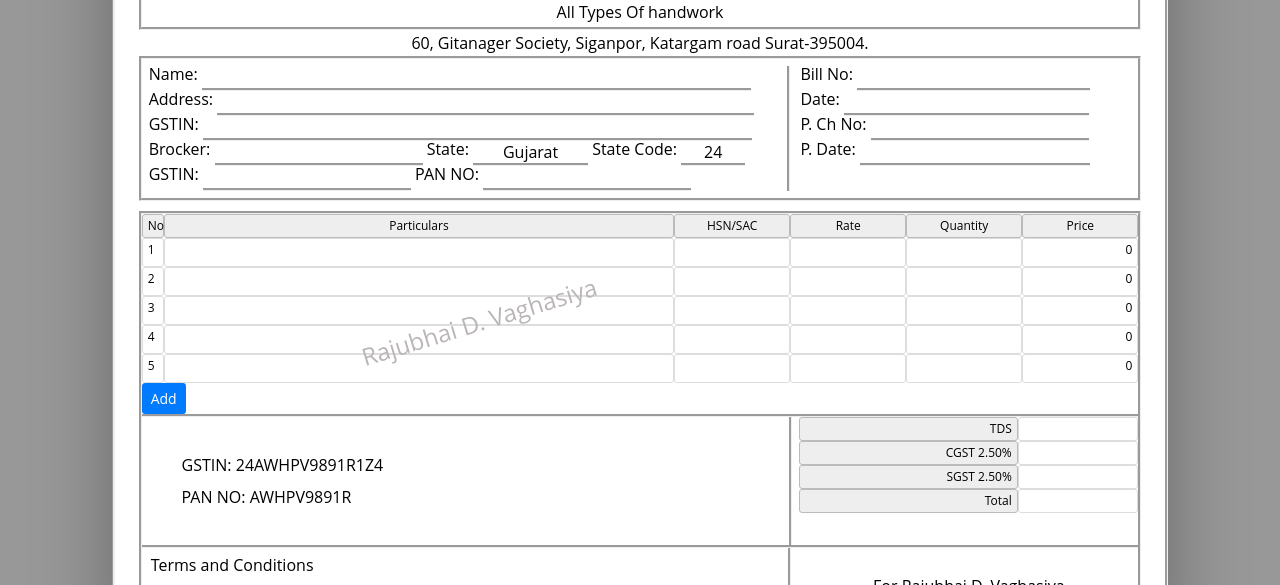
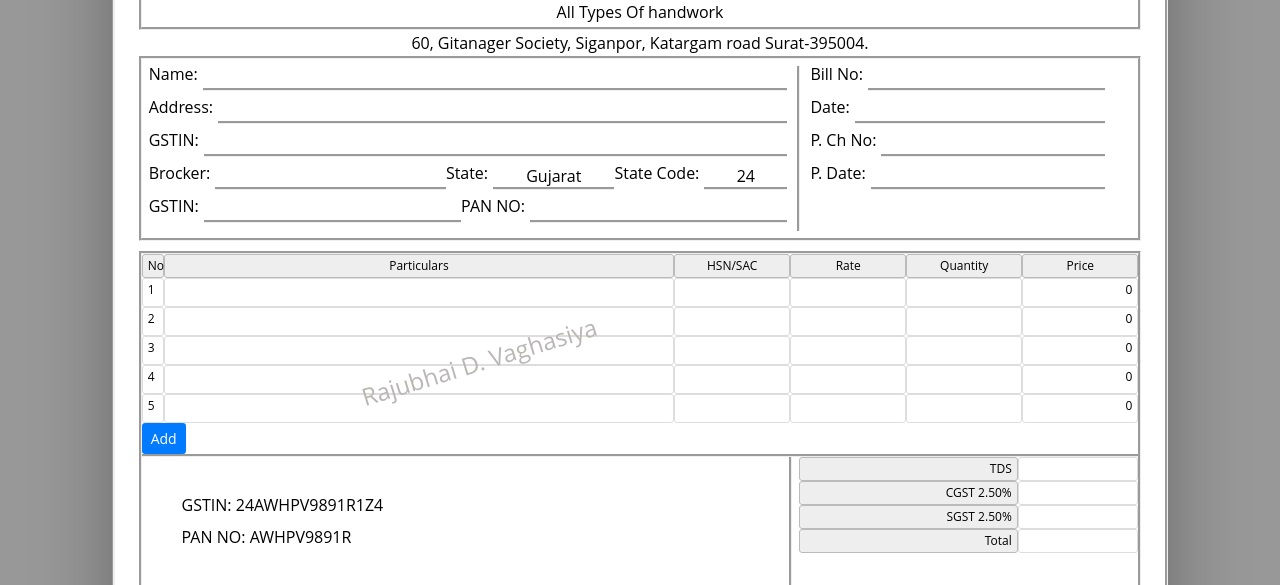
Before and after one commit to mangukiya-ketan/invoice-management, a plain HTML site: page index.html in a window 1280 px wide. Shown: the part 198-783 px from the top of the page. Drawn offline with nearby package versions, Linux system fonts and the light colour scheme.

Commit message:
Fixed the design issue

```diff
--- a/index.html
+++ b/index.html
@@ -93,6 +93,17 @@
            z-index: 1;
            font-size: x-large;
       }
+      .input_space input{
+        margin-bottom: 8px;
+        margin-left: 5px
+      }
+
+      .display-flex {
+        display: flex;
+      }
+      .display-flex-grow {
+        flex-grow: 1;
+      }
       @media print {
       * { -webkit-print-color-adjust: exact; }
       html { background: none; padding: 0; }
@@ -117,34 +128,56 @@
       <h4 style="text-align:center;padding:5px"> 60, Gitanager Society, Siganpor, Katargam road Surat-395004. </h4>
     </div>
 
-		<div style="border:groove;display:flex;flex-wrap:wrap;margin-bottom: 1% ;padding:7px">
-			<div style="margin-right: 10px;width:65%;border-right:groove">
-					<label>Name:</label>
-					<input type="text" style='border-bottom:groove;width:86%'><br/>
-					<label>Address:</label>
-					<input type="text" style='border-bottom:groove;width:84%'><br/>
+		<div class="input_space" style="border:groove;display:flex;flex-wrap:wrap;margin-bottom: 1% ;padding:7px">
+			<div style="padding-right: 10px;width:65%;border-right:groove;">
+        <div class="display-flex">
+          <label>Name:</label>
+          <input type="text" style='border-bottom:groove;' class="display-flex-grow"><br/>
+        </div>
+        <div class="display-flex">
+        	<label>Address:</label>
+					<input type="text" style='border-bottom:groove;' class="display-flex-grow"><br/>
+        </div>
+        <div class="display-flex">
 					<label>GSTIN:</label>
-					<input type="text" style='border-bottom:groove;width: 86%	'>
+					<input type="text" style='border-bottom:groove;' class="display-flex-grow">
+        </div>
+        <div class="display-flex">
 					<label>Brocker:</label>
-					<input type="text" style='border-bottom:groove;'>
+					<input type="text" style='border-bottom:groove;' class="display-flex-grow">
 					<label>State: </label>
-					<input type="text" value="Gujarat" style='border-bottom:groove;width:18%;text-align:center'>
+					<input type="text" value="Gujarat" style='border-bottom:groove;width:19%;text-align:center'>
 					<label>State Code: </label>
-					<input type="text" value="24" style='border-bottom:groove;width:10%;text-align:center'>
-					<label>GSTIN: </label>
-					<input type='text' style='border-bottom:groove'>
-					<label> PAN NO: </label>
-					<input type='text' style='border-bottom:groove'><br/>
+          <input type="text" value="24" style='border-bottom:groove;width:13%;text-align:center'>
+        </div>
+        <div style="display:flex;">
+          <div class="display-flex display-flex-grow">
+            <label>GSTIN: </label>
+            <input type='text' style='border-bottom:groove' class="display-flex-grow">
+          </div>
+          <div class="display-flex display-flex-grow">
+            <label> PAN NO: </label>
+            <input type='text' style='border-bottom:groove' class="display-flex-grow"><br/>
+          </div>
+        </div>
 			</div>
-			<div style="width:30%">
-				<label class="extra_space">Bill No:</label>
-				<input type="text" style='border-bottom:groove;width:79%'><br/>
-				<label class="extra_space">Date:</label>
-				<input type="text" style='border-bottom:groove;width:83%'><br/>
-				<label class="extra_space">P. Ch No:</label>
-				<input type="text" style='border-bottom:groove;width: 74%	'>
-				<label class="extra_space">P. Date:</label>
-				<input type="text" style='border-bottom:groove;width: 78%	'>
+			<div style="padding-left: 10px;width:30%">
+        <div class="display-flex">
+  				<label>Bill No:</label>
+  				<input type="text" style='border-bottom:groove;' class="display-flex-grow"><br/>
+        </div>
+        <div class="display-flex">
+  				<label>Date:</label>
+  				<input type="text" style='border-bottom:groove;' class="display-flex-grow"><br/>
+        </div>
+        <div class="display-flex">
+  				<label>P. Ch No:</label>
+  				<input type="text" style='border-bottom:groove;' class="display-flex-grow">
+        </div>
+        <div class="display-flex">
+  				<label>P. Date:</label>
+  				<input type="text" style='border-bottom:groove;' class="display-flex-grow">
+        </div>
 			</div>
 		</div>
 
```
